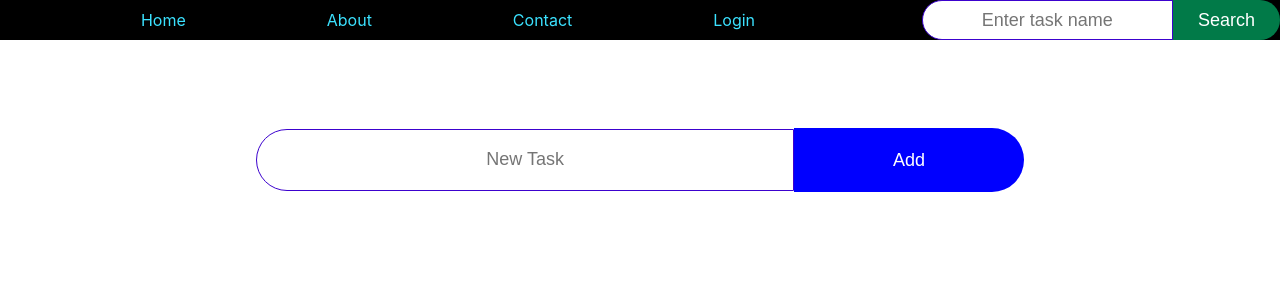
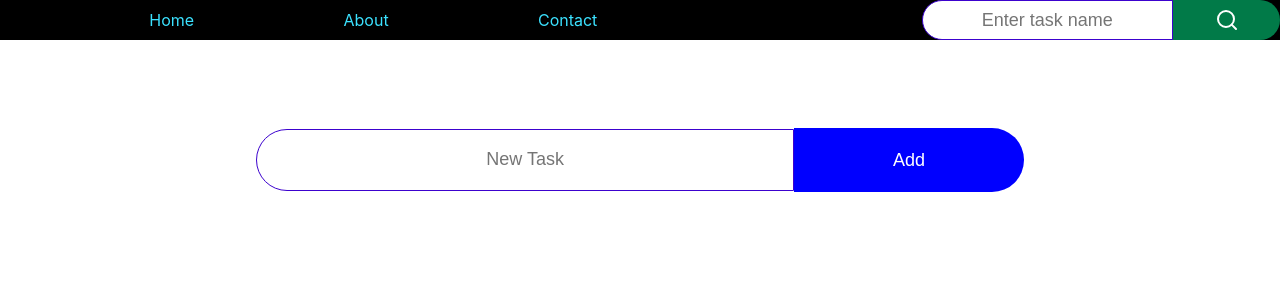
Before and after one commit to khanra321/To-do-List, a React (Create React App) app: page / in a window 1280 px wide. Shown: the top 300 px of the page. Built offline with nearby package versions, Linux system fonts and the light colour scheme.

Commit message:
add search icon

```diff
--- a/package.json
+++ b/package.json
@@ -7,6 +7,7 @@
     "@testing-library/jest-dom": "^6.9.1",
     "@testing-library/react": "^16.3.3",
     "@testing-library/user-event": "^13.5.0",
+    "lucide-react": "^1.49.0",
     "react": "^19.3.0",
     "react-dom": "^19.3.0",
     "react-scripts": "5.0.1",
--- a/src/App.js
+++ b/src/App.js
@@ -1,6 +1,7 @@
 import './App.css';
 import Header from './Components/1-Header.js'
 import AddTodo from './Components/AddTodo.js'
+
 
 function App() {
   return (
--- a/src/Components/1-Header.js
+++ b/src/Components/1-Header.js
@@ -1,18 +1,23 @@
-import React from 'react'
+import React from 'react';
 import "../Styles/Header.css";
+import { Search } from "lucide-react";
+
 
 export default function Header() {
   return (
     <div id="header">
         <div id="navLink">
-            <a href="toDoList.html" id="home">Home</a>
-            <a href="" id="home">About</a>
-            <a href="" id="home">Contact</a>
-            <a href="Form.HTML" id="home">Login</a>
+            <a href="#Home" id="home">Home</a>
+            <a href="#About" id="home">About</a>
+            <a href="#Contact" id="home">Contact</a>
+            <a href="#Login" id="home"></a>
         </div>
+
         <div id="navSearch">
+
             <input type="text" id="searchInput" placeholder="Enter task name"/>
-            <button id="searchBtn">Search</button>
+            <button id="searchBtn"><Search size={24} /></button>
+
         </div>
     </div>
   )
```
Also changed, not shown: 1 other file (tests, documents, lock files or other folders).
